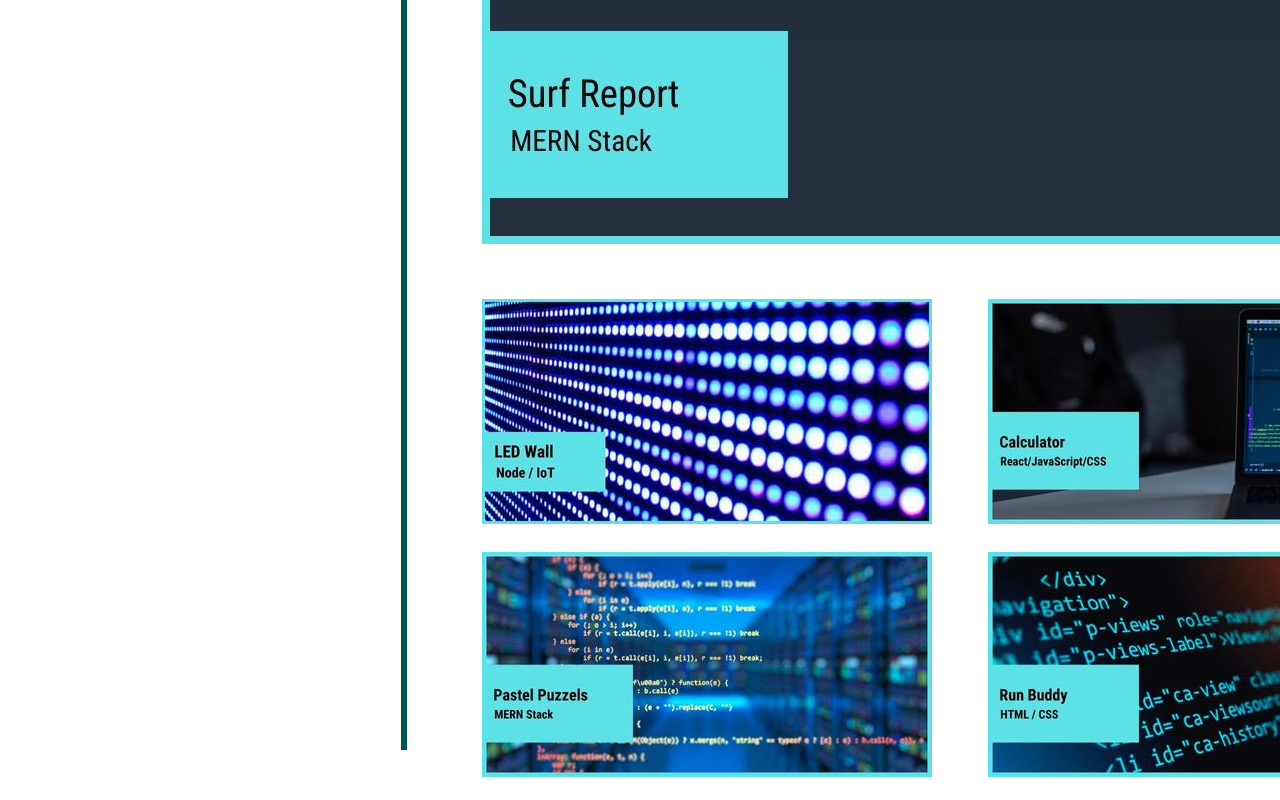
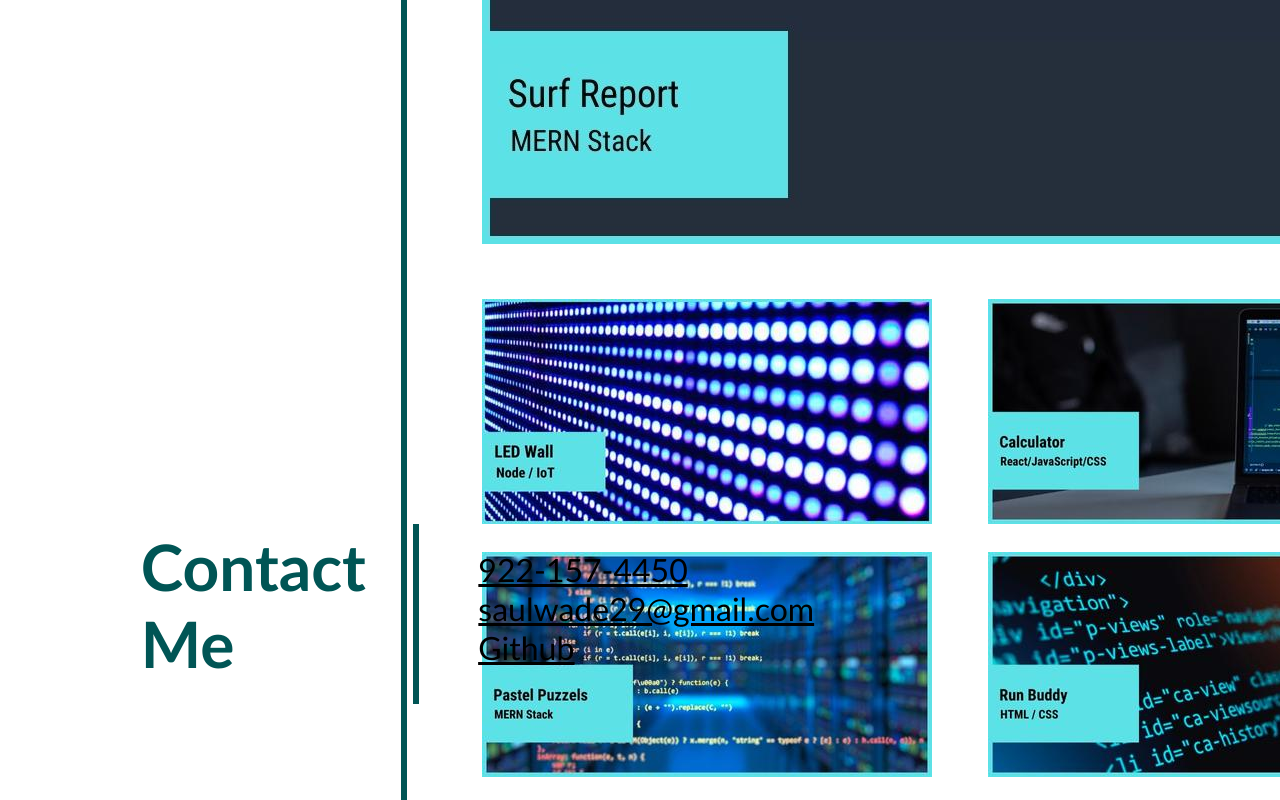
Before and after one commit to saulwade/portfolio-challenge, a plain HTML site: page index.html in a window 1280 px wide. Shown: the part 1231-2031 px from the top of the page. Before the commit the page ends 2008 px from the top, so only its background shows below. Drawn offline with Linux system fonts and the light colour scheme.

Commit message:
finished project

```diff
--- a/index.html
+++ b/index.html
@@ -18,10 +18,19 @@
 
         .vertical {
             border-left: 6px solid rgb(0, 85, 85);
-            height: 1300px;
+            height: 1350px;
             position: absolute;
             left: 50%;
             margin-left: 74%;
+            top: 30%;
+        }
+
+        .vlcontact {
+            border-left: 6px solid rgb(0, 85, 85);
+            height: 180px;
+            position: absolute;
+            left: 50%;
+            margin-left: 71%;
             top: 30%;
         }
     </style>
@@ -33,9 +42,9 @@
         <p class="name"> SAUL WADE </p>
         <nav class="nav-bar">
             <ul class="list">
-                <li>About Me</li>
-                <li>Work</li>
-                <li>Contact Me</li>
+                <li> About Me </li>
+                <li> Work </li>
+                <li> Contact Me</li>
                 <li>Resume</li>
             </ul>
         </nav>
@@ -69,7 +78,18 @@
         <img src="calculator.jpg" alt="calculator" class="calculator">
         <img src="pastel.jpg" alt="pastel" class="pastel">
         <img src="run.jpg" alt="run" class="run">
+    </div>
 
+    <div class="contact-me">
+        <h1 class="c-me">
+            Contact <br> Me
+        </h1>
+        <div class="vlcontact"></div>
+        <ul class="contact-me-list">
+            <li>922-157-4450</li>
+            <li>saulwade29@gmail.com</li>
+            <li class="gitlink"> <a href="https://github.com/saulwade" target="_blank"> Github </a></li>
+        </ul>
     </div>
 
 </body>
--- a/style.css
+++ b/style.css
@@ -18,6 +18,7 @@ body {
 li {
     list-style: none;
     margin-right: 25px;
+    scroll-behavior: auto;
 }
 
 .menu {
@@ -124,3 +125,33 @@ header {
     margin-top: 625%;
     cursor: pointer;
 }
+
+.contact-me {
+    position: absolute;
+    color: rgb(0, 85, 85);
+    font-size: 200%;
+    margin-top: 101%;
+    margin-left: 11%;
+    justify-content: space-between;
+    display: flex;
+}
+
+.c-me {
+    margin-top: 40%;
+}
+
+.contact-me-list {
+    list-style: none;
+    cursor: pointer;
+    color: black;
+    text-decoration: underline;
+    position: absolute;
+    margin-left: 150%;
+    margin-top: 50%;
+    display: inline-block;
+    padding: 0px;
+}
+
+a {
+    color: black;
+}
```
Also changed, not shown: 1 other file.
